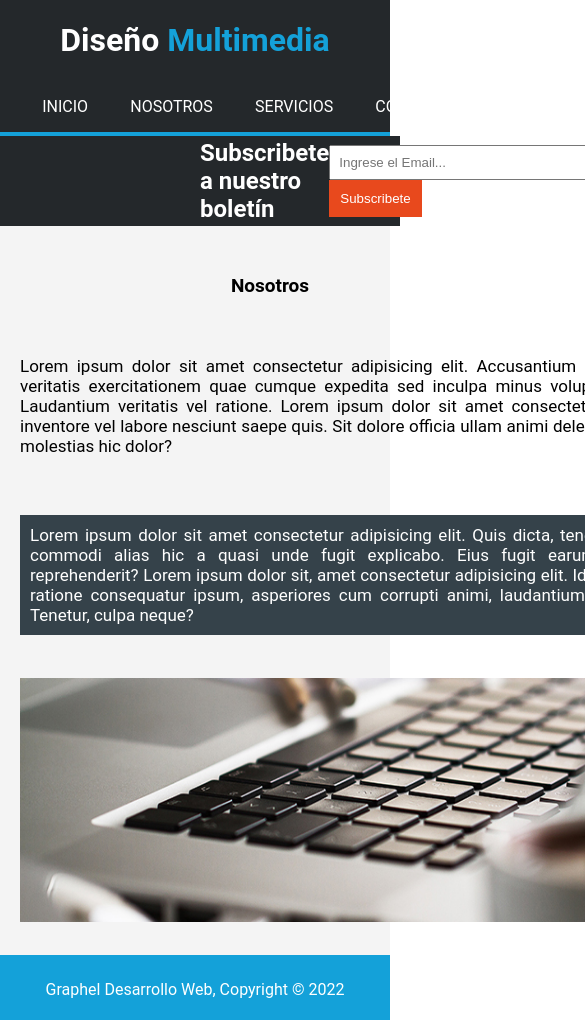
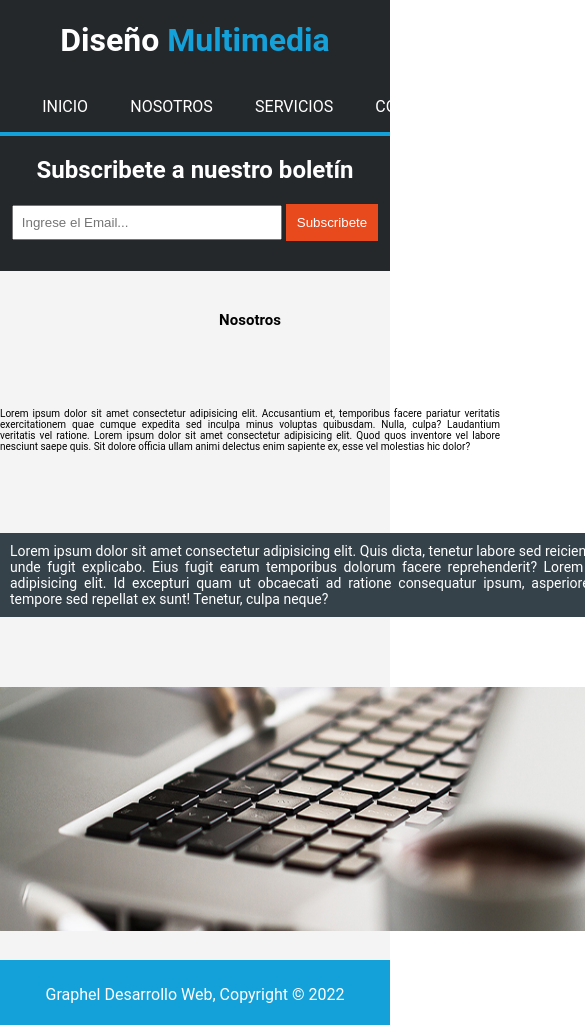
Before and after one commit to lugsanchez/Taller_Graphel, a plain HTML site: page nosotros.html in a window 390 px wide. Shown: the top 1025 px of the page, 585 px wide, since content can reach past the window. Drawn offline with Linux system fonts and the light colour scheme.

Commit message:
modificados archivos de inicio y nosotros

```diff
--- a/css/style.css
+++ b/css/style.css
@@ -71,7 +71,7 @@ nav ul{
     padding: 0px 200px 0px 200px;
     height: 90px;
 }
-.TextoSuscribete{
+.TextoSubscribete{
     color: white;
 }
 
@@ -108,6 +108,7 @@ button:hover{
 }
 
 footer{
+    display: flex;
     background-color: #14A1D9;
     color: white;
     height: 40px;
@@ -147,6 +148,7 @@ footer{
 
 .parrafoDerecha{
 color: white;
+display: flex;
 }
 
 .imagenMapa{
@@ -170,6 +172,7 @@ color: white;
     width: 880px;
     font-size: 20px;
     text-align: justify;
+
 }
 .segundoParrafo{
     background-color: #35424A;
@@ -184,6 +187,7 @@ color: white;
 }
 
 .cuadroDeTextos{
+    display: flex;
     background-color: #E6E6E6;
     border: 1px solid #cccccc;
     width: 880px;
@@ -365,7 +369,7 @@ section{
         padding-top: 30px;
     }
 
-    .campoSuscribete{
+    .cajonSubscribete{
         padding: 0 0 30px 0;
         flex-direction: column;
         height: auto;
@@ -379,5 +383,61 @@ section{
     .cuadro{
         box-sizing: border-box;
         width: 100%;
+
     }
+
+    footer{
+        flex-direction: column;
+        width: 100%;
+    }
+
+    .CampoTextosNosotros{
+
+        padding: 0;
+
+    }
+
+    .Texto{
+        font-size: 15px;
+    }
+
+    .primerParrafo{
+        width: 100%;
+        font-size: 10px;
+
+    }
+
+    .segundoParrafo{
+        flex-direction: column;
+
+        font-size: 14px;
+        left: 100px;
+    }
+
+    .img891{
+        width: 675px;
+    }
+
+
+    .tituloDerecha{
+        width: 100px;
+
+    }
+
+    .parrafoDerecha{
+        width: 100px;
+        font-size: 16px;
+    }
+
+    .cuadroDeTextos{
+        flex-direction: column;
+        width: 100%;
+    }
+
+
+
+
+
+
+
 }
--- a/nosotros.html
+++ b/nosotros.html
@@ -22,7 +22,7 @@
         </nav>
     </header>
     <div class="cajonSubscribete">
-        <h2 class="TextoSuscribete">Subscribete a nuestro boletín</h2>
+        <h2 class="TextoSubscribete">Subscribete a nuestro boletín</h2>
         <div class="email">
             <input type="email" name="Email" id="email" placeholder="Ingrese el Email...">
             <button>
```
Also changed, not shown: index.html (+1 -1 lines), servicios.html (+1 -1 lines).
